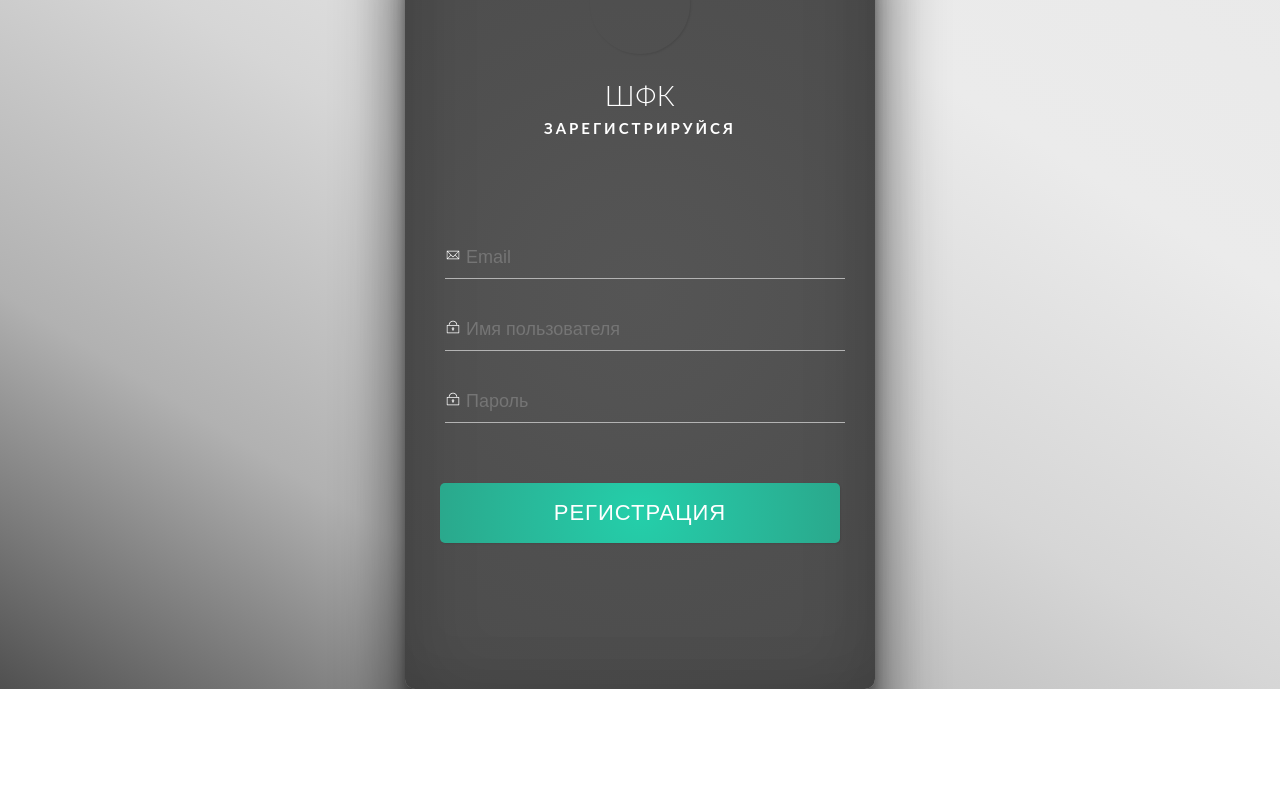
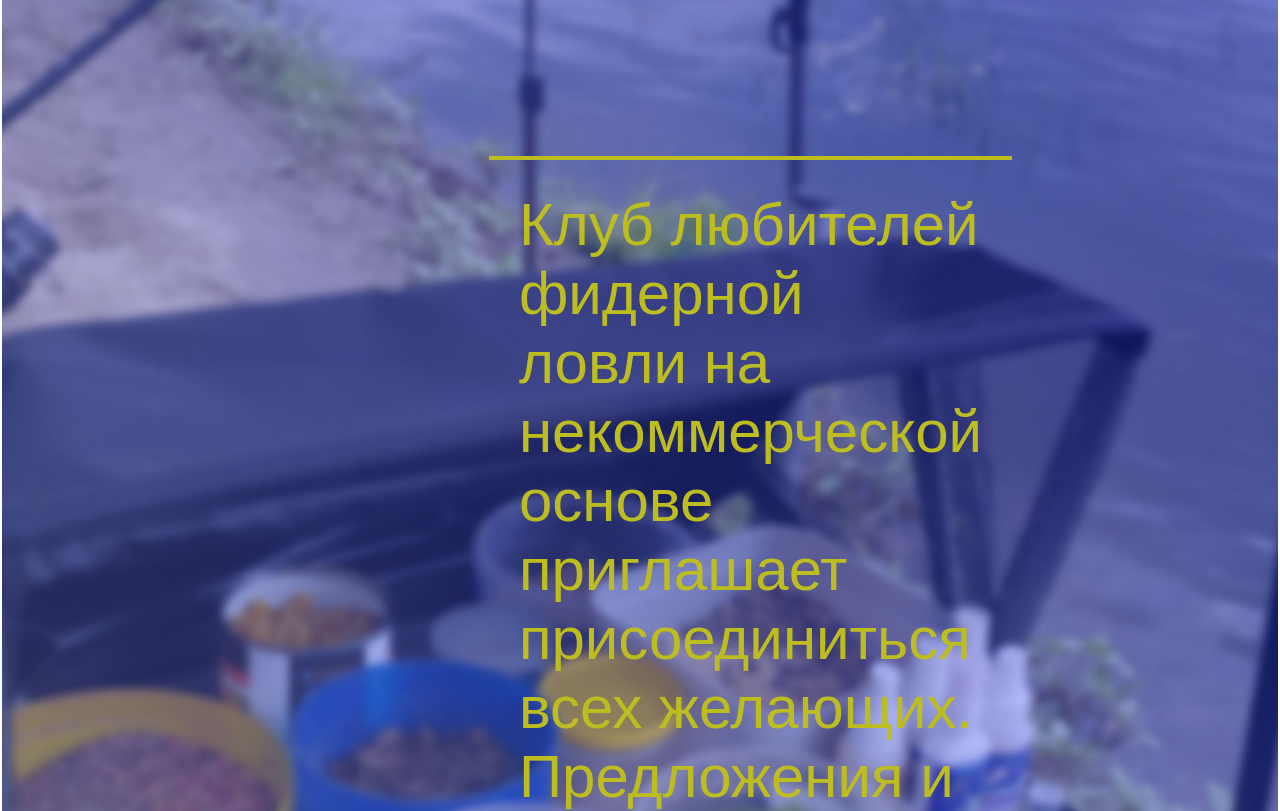
Before and after one commit to romichshos/feederclub, a React (Create React App) app: page / in a window 1280 px wide. Shown: the part 900-1711 px from the top of the page. Before the commit the page ends 1589 px from the top, so only its background shows below. Built offline with nearby package versions, Linux system fonts and the light colour scheme.

Commit message:
-- feeder club 0.0.9.9 About page

```diff
--- a/src/components/About/About.css
+++ b/src/components/About/About.css
@@ -0,0 +1,39 @@
+@import url(../../fonts.css);
+
+.content {
+    background: url(../../img/about_background.jpg) center top no-repeat #0c002b;
+    background-size: cover;
+    margin: 2px;
+}
+
+.content_wrap {
+    display: grid;
+    grid-template-columns: 4fr 4fr 2fr;
+    grid-template-rows: 250px 800px 250px;
+    grid-column-gap: 20px;
+}
+
+.context_about{
+  /*   border-top:  4px solid #bebd20;
+     border-bottom:  4px solid #bebd20;*/
+    z-index: -1;
+    filter: blur(3px);
+ }
+
+.context_text{
+    margin: 10px;
+    padding: 30px;
+    border-top:  4px solid #bebd20;
+    border-bottom:  4px solid #bebd20;
+    z-index: 10;
+ }
+
+.context_text:hover {
+    /*letter-spacing: 5px;*/
+}
+
+.span_text{
+    font-family: 'Monotype Corsiva', sans-serif;
+    font-size: 60px;
+    color:#bebd20;
+}
--- a/src/components/About/About.jsx
+++ b/src/components/About/About.jsx
@@ -1,9 +1,24 @@
 import React from 'react';
+import './About.css';
 
-const About=()=>(
-    <div className="context">
-        <h2>/About us/ will be here ASAP</h2>
-    </div>
+const About = () => (
+    <main className="content">
+        <div className="content_wrap wrap">
+            <div></div>
+            <div></div>
+            <div></div>
+            <div></div>
+            <div>
+                <div className="context_about"></div>
+                <div className="context_text"><span className="span_text">Клуб любителей фидерной ловли на некоммерческой основе приглашает присоединиться всех желающих. Предложения и вопросы направляйте на почту.</span>
+                </div>
+            </div>
+            <div></div>
+            <div></div>
+            <div></div>
+            <div></div>
+        </div>
+    </main>
 )
 
 export default About
--- a/src/components/App.js
+++ b/src/components/App.js
@@ -1,5 +1,6 @@
 import React from 'react';
 import Header from './Header/Header.jsx';
+import About from './About/About.jsx';
 import LogForm from './LogForm/LogForm.jsx';
 import { BrowserRouter as Router} from 'react-router-dom';
 
@@ -8,9 +9,10 @@ const App =()=>(
     <div className="container">
       <Header/>
     </div>
-    <div>
+    <About/>
+   {/* <div>
         <LogForm isRegisterForm={true}/>
-    </div>
+    </div>*/}
    </Router>
     )
 
--- a/src/components/Header/Header.css
+++ b/src/components/Header/Header.css
@@ -1,7 +1,8 @@
 @import url(../../fonts.css);
+@import url(../../index.css);
 
 .header {
-    background: url(../../img/main_bgr.jpg) center top no-repeat #fff;
+    background: url(../../img/main_bgr.jpg) center top no-repeat #0c002b;
     background-size: cover;
 }
 
@@ -188,7 +189,7 @@ a.a_down:before {
     top: 2px;
     left: 2px;
     bottom: 2px;
-    widht: 50%;
+    width: 50%;
     background: rgba(255, 255, 255, 0.05);
 }
 
@@ -269,37 +270,3 @@ a.a_down span:nth-child(4) {
         transform: translateY(-100%);
     }
 }
-
-/*ARROW */
-.arrow-7 {
-    margin: 30px;
-}
-.arrow-7 span {
-    display: block;
-    width: 30px;
-    height: 30px;
-    border-bottom: 5px solid #337AB7;
-    border-right: 5px solid #337AB7;
-    transform: rotate(45deg);
-    margin: -20px;
-    animation: arrow-7 3s infinite;
-}
-.arrow-7 span:nth-child(2){
-    animation-delay: -0.2s;
-}
-.arrow-7 span:nth-child(3){
-    animation-delay: -0.4s;
-}
-@keyframes arrow-7 {
-    0%{
-        opacity: 0;
-        transform: rotate(45deg) translate(-20px,-20px);
-    }
-    50%{
-        opacity: 1;
-    }
-    100%{
-        opacity: 0;
-        transform: rotate(45deg) translate(20px,20px);
-    }
-}
--- a/src/components/Header/Header.jsx
+++ b/src/components/Header/Header.jsx
@@ -36,7 +36,6 @@ const Header = () => (
                 <div className="arrow-7">
                     <span></span>
                     <span></span>
-                    {/* <span></span>*/}
                 </div>
             </a>
         </div>
--- a/src/components/LogForm/LogForm.jsx
+++ b/src/components/LogForm/LogForm.jsx
@@ -7,9 +7,9 @@ const EmailDiv = (props) => {
         return (<div className="email">
             <svg className="svg-icon" viewBox="0 0 20 20">
                 <path
-                    d="M17.388,4.751H2.613c-0.213,0-0.389,0.175-0.389,0.389v9.72c0,0.216,0.175,0.389,0.389,0.389h14.775c0.214,0,0.389-0.173,0.389-0.389v-9.72C17.776,4.926,17.602,4.751,17.388,4.751 M16.448,5.53L10,11.984L3.552,5.53H16.448zM3.002,6.081l3.921,3.925l-3.921,3.925V6.081z M3.56,14.471l3.914-3.916l2.253,2.253c0.153,0.153,0.395,0.153,0.548,0l2.253-2.253l3.913,3.916H3.56z M16.999,13.931l-3.921-3.925l3.921-3.925V13.931z"></path>
+                    d="M17.388,4.751H2.613c-0.213,0-0.389,0.175-0.389,0.389v9.72c0,0.216,0.175,0.389,0.389,0.389h14.775c0.214,0,0.389-0.173,0.389-0.389v-9.72C17.776,4.926,17.602,4.751,17.388,4.751 M16.448,5.53L10,11.984L3.552,5.53H16.448zM3.002,6.081l3.921,3.925l-3.921,3.925V6.081z M3.56,14.471l3.914-3.916l2.253,2.253c0.153,0.153,0.395,0.153,0.548,0l2.253-2.253l3.913,3.916H3.56z M16.999,13.931l-3.921-3.925l3.921-3.925V13.931z"/>
             </svg>
-            <input type='email' className='email-input' placeholder='Email'></input>
+            <input type='email' className='email-input' placeholder='Email'/>
         </div>)
     }
     else return <div></div>
@@ -20,25 +20,25 @@ const LogForm = (props) => (
         <div className="login_div">
             <div className="logo_form"></div>
             <div className="title">ШФК</div>
-            <div className="sub_title">{(props.isRegisterForm)?"зарегистрируйся":"авторизация"}</div>
+            <div className="sub_title">{(props.isRegisterForm) ? "зарегистрируйся" : "авторизация"}</div>
             <div className="fields">
                 <EmailDiv isRegisterForm={props.isRegisterForm}/>
                 <div className="username">
                     <svg className="svg-icon" viewBox="0 0 20 20">
                         <path
-    d="M17.308,7.564h-1.993c0-2.929-2.385-5.314-5.314-5.314S4.686,4.635,4.686,7.564H2.693c-0.244,0-0.443,0.2-0.443,0.443v9.3c0,0.243,0.199,0.442,0.443,0.442h14.615c0.243,0,0.442-0.199,0.442-0.442v-9.3C17.75,7.764,17.551,7.564,17.308,7.564 M10,3.136c2.442,0,4.43,1.986,4.43,4.428H5.571C5.571,5.122,7.558,3.136,10,3.136 M16.865,16.864H3.136V8.45h13.729V16.864z M10,10.664c-0.854,0-1.55,0.696-1.55,1.551c0,0.699,0.467,1.292,1.107,1.485v0.95c0,0.243,0.2,0.442,0.443,0.442s0.443-0.199,0.443-0.442V13.7c0.64-0.193,1.106-0.786,1.106-1.485C11.55,11.36,10.854,10.664,10,10.664 M10,12.878c-0.366,0-0.664-0.298-0.664-0.663c0-0.366,0.298-0.665,0.664-0.665c0.365,0,0.664,0.299,0.664,0.665C10.664,12.58,10.365,12.878,10,12.878"/>
+                            d="M17.308,7.564h-1.993c0-2.929-2.385-5.314-5.314-5.314S4.686,4.635,4.686,7.564H2.693c-0.244,0-0.443,0.2-0.443,0.443v9.3c0,0.243,0.199,0.442,0.443,0.442h14.615c0.243,0,0.442-0.199,0.442-0.442v-9.3C17.75,7.764,17.551,7.564,17.308,7.564 M10,3.136c2.442,0,4.43,1.986,4.43,4.428H5.571C5.571,5.122,7.558,3.136,10,3.136 M16.865,16.864H3.136V8.45h13.729V16.864z M10,10.664c-0.854,0-1.55,0.696-1.55,1.551c0,0.699,0.467,1.292,1.107,1.485v0.95c0,0.243,0.2,0.442,0.443,0.442s0.443-0.199,0.443-0.442V13.7c0.64-0.193,1.106-0.786,1.106-1.485C11.55,11.36,10.854,10.664,10,10.664 M10,12.878c-0.366,0-0.664-0.298-0.664-0.663c0-0.366,0.298-0.665,0.664-0.665c0.365,0,0.664,0.299,0.664,0.665C10.664,12.58,10.365,12.878,10,12.878"/>
                     </svg>
-                    <input type='username' className='user-input' placeholder='Имя пользователя'></input>
+                    <input type='username' className='user-input' placeholder='Имя пользователя'/>
                 </div>
                 <div className="password">
                     <svg className="svg-icon" viewBox="0 0 20 20">
                         <path
-    d="M17.308,7.564h-1.993c0-2.929-2.385-5.314-5.314-5.314S4.686,4.635,4.686,7.564H2.693c-0.244,0-0.443,0.2-0.443,0.443v9.3c0,0.243,0.199,0.442,0.443,0.442h14.615c0.243,0,0.442-0.199,0.442-0.442v-9.3C17.75,7.764,17.551,7.564,17.308,7.564 M10,3.136c2.442,0,4.43,1.986,4.43,4.428H5.571C5.571,5.122,7.558,3.136,10,3.136 M16.865,16.864H3.136V8.45h13.729V16.864z M10,10.664c-0.854,0-1.55,0.696-1.55,1.551c0,0.699,0.467,1.292,1.107,1.485v0.95c0,0.243,0.2,0.442,0.443,0.442s0.443-0.199,0.443-0.442V13.7c0.64-0.193,1.106-0.786,1.106-1.485C11.55,11.36,10.854,10.664,10,10.664 M10,12.878c-0.366,0-0.664-0.298-0.664-0.663c0-0.366,0.298-0.665,0.664-0.665c0.365,0,0.664,0.299,0.664,0.665C10.664,12.58,10.365,12.878,10,12.878"/>
+                            d="M17.308,7.564h-1.993c0-2.929-2.385-5.314-5.314-5.314S4.686,4.635,4.686,7.564H2.693c-0.244,0-0.443,0.2-0.443,0.443v9.3c0,0.243,0.199,0.442,0.443,0.442h14.615c0.243,0,0.442-0.199,0.442-0.442v-9.3C17.75,7.764,17.551,7.564,17.308,7.564 M10,3.136c2.442,0,4.43,1.986,4.43,4.428H5.571C5.571,5.122,7.558,3.136,10,3.136 M16.865,16.864H3.136V8.45h13.729V16.864z M10,10.664c-0.854,0-1.55,0.696-1.55,1.551c0,0.699,0.467,1.292,1.107,1.485v0.95c0,0.243,0.2,0.442,0.443,0.442s0.443-0.199,0.443-0.442V13.7c0.64-0.193,1.106-0.786,1.106-1.485C11.55,11.36,10.854,10.664,10,10.664 M10,12.878c-0.366,0-0.664-0.298-0.664-0.663c0-0.366,0.298-0.665,0.664-0.665c0.365,0,0.664,0.299,0.664,0.665C10.664,12.58,10.365,12.878,10,12.878"/>
                     </svg>
-                    <input type='password' className='pass-input' placeholder='Пароль'></input></div>
+                    <input type='password' className='pass-input' placeholder='Пароль'/></div>
             </div>
-            <button className="signin_button">{(props.isRegisterForm)?"РЕГИСТРАЦИЯ":"ЛОГИН"}</button>
-            <div className='link'><a href='#'>{(props.isRegisterForm)?"":"Забыли пароль?"}</a></div>
+            <button className="signin_button">{(props.isRegisterForm) ? "РЕГИСТРАЦИЯ" : "ЛОГИН"}</button>
+            <div className='link'><a href='#'>{(props.isRegisterForm) ? "" : "Забыли пароль?"}</a></div>
         </div>
     </div>
 )
--- a/src/index.css
+++ b/src/index.css
@@ -32,3 +32,38 @@ body {
   font-family: source-code-pro, Menlo, Monaco, Consolas, "Courier New",
     monospace;
 }*/
+
+
+/*ARROW */
+.arrow-7 {
+  margin: 30px;
+}
+.arrow-7 span {
+  display: block;
+  width: 30px;
+  height: 30px;
+  border-bottom: 5px solid #337AB7;
+  border-right: 5px solid #337AB7;
+  transform: rotate(45deg);
+  margin: -20px;
+  animation: arrow-7 3s infinite;
+}
+.arrow-7 span:nth-child(2){
+  animation-delay: -0.2s;
+}
+.arrow-7 span:nth-child(3){
+  animation-delay: -0.4s;
+}
+@keyframes arrow-7 {
+  0%{
+    opacity: 0;
+    transform: rotate(45deg) translate(-20px,-20px);
+  }
+  50%{
+    opacity: 1;
+  }
+  100%{
+    opacity: 0;
+    transform: rotate(45deg) translate(20px,20px);
+  }
+}
```
Also changed, not shown: src/img/about_background.jpg (added).
